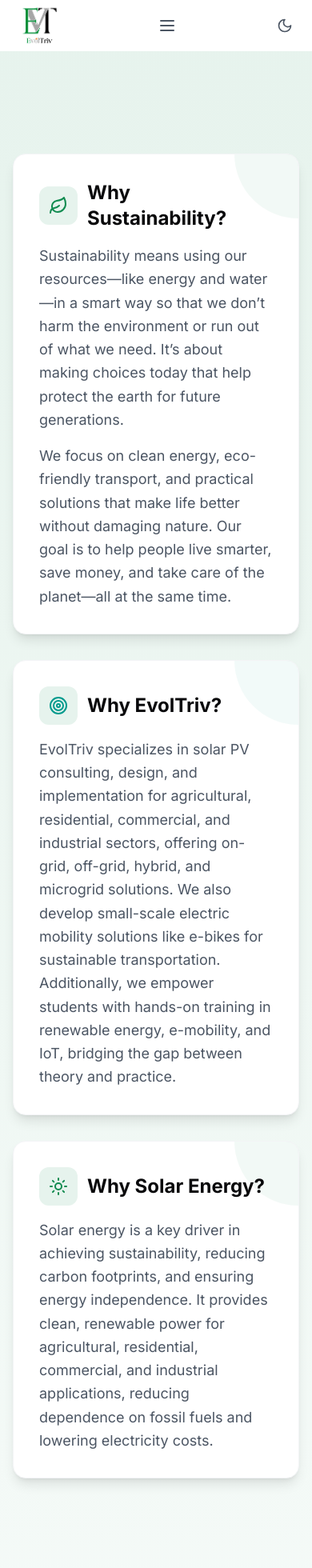
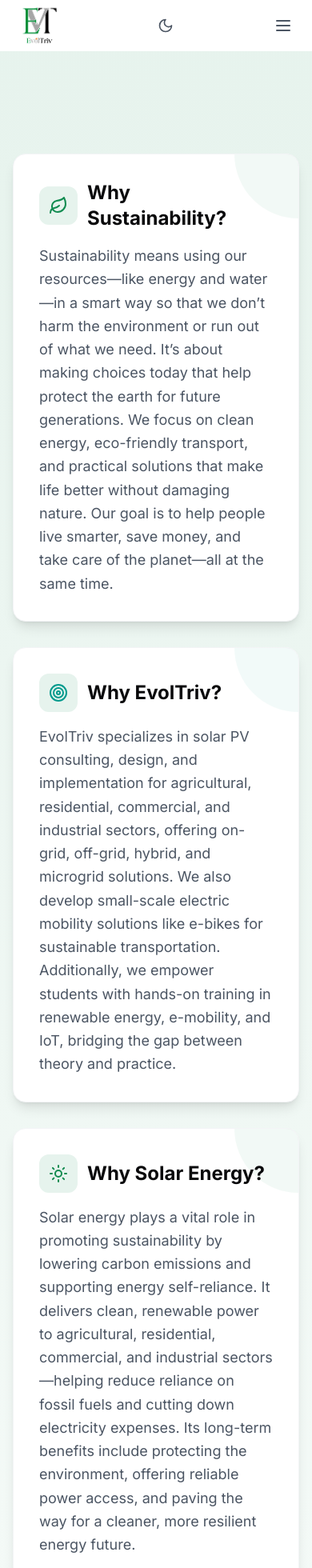
Before and after one commit to ashiii1/EvolTriv, a React (Vite) app in the folder client/: page /about in a window 390 px wide. Shown: the top 1960 px of the page at 80% size. Built offline with nearby package versions, Linux system fonts and the light colour scheme; a web font is replaced by a local one.

Commit message:
mobile view

```diff
--- a/client/src/components/Navbar.jsx
+++ b/client/src/components/Navbar.jsx
@@ -96,18 +96,27 @@
                 <img className="h-16 max-h-16 md:h-20 md:max-h-20" src={images.logo} alt="" />
               </Link>
             </motion.div>
-            <div className="flex items-center gap-4  ">
+
+
+ <div className="flex items-center gap-4 md:hidden order-last">
+
+
+
              <motion.button
     whileHover={{ scale: 1.1 }}
     whileTap={{ scale: 0.9 }}
     onClick={() => setIsOpen(!isOpen)}
-                className="md:hidden p-2  rounded-lg hover:bg-gray-100">
+    className="p-2 rounded-lg hover:bg-gray-100"
+  >
     {isOpen ? (
       <X className="w-6 h-6 text-gray-600 dark:text-white dark:hover:text-black" />
     ) : (
       <Menu className="w-6 h-6 text-gray-600 dark:text-white dark:hover:text-black" />
     )}
   </motion.button>
+
+
+
             </div>
             <div className="hidden md:flex md:items-center md:space-x-6">
               {navItems.map((item) => (
@@ -172,10 +181,10 @@
     whileHover={{ scale: 1.1 }}
     whileTap={{ scale: 0.9 }}
     onClick={() => setIsDark(!isDark)}
-              className="p-2 rounded-full  hover:bg-gray-100 dark:hover:bg-gray-700"
+    className="p-2 rounded-full hover:bg-gray-100 dark:hover:bg-gray-700"
   >
     {isDark ? (
-                <Sun className="w-5 h-5 text-gray-600 dark:text-yellow-400 " />
+      <Sun className="w-5 h-5 text-gray-600 dark:text-yellow-400" />
     ) : (
       <Moon className="w-5 h-5 text-gray-600 dark:text-white" />
     )}
--- a/client/src/components/home/ImageLayout.jsx
+++ b/client/src/components/home/ImageLayout.jsx
@@ -134,7 +134,6 @@
     src: "/assets/Images/banner3.jpg",
     text: [
       "Green Energy Solutions for Villages",
-      "Empowering Rural Life with Green Energy",
       "Renewable Energy for Factories",
     ],
   }, // Top Large Image
--- a/client/src/components/home/Services.jsx
+++ b/client/src/components/home/Services.jsx
@@ -35,19 +35,21 @@
     icon: Sun,
     title: "Solar Energy Solutions",
     description:
-      "Providing cost-effective, and highly efficient solar installations and maintenance services for residential, businesses, industries, and agriculture",
+      "Providing cost-effective, and highly efficient solar installations and maintenance services for residential, businesses, industries, and agriculture. From installation to decommissioning, we handle every step of your system's lifecycle with care, expertise, and reliability",
   },
   {
     icon: Zap,
     title: "Electric Mobility",
     description:
-      "Developing smart, and next generation electric bicycles for sustainable transportation",
+"Developing smart and next-generation electric mobility solutions for sustainable transportation. We design, build, and maintain electric vehicle infrastructure and mobility systems tailored for cities, businesses, and individuals.",
   },
   {
     icon: Users,
     title: "Student Consulting",
     description:
-      "Empowering students with hands-on and industry-driven learning experiences",
+"Empowering students with hands-on experience through real-world consulting projects and industry collaboration. We provide mentorship, resources, and opportunities for students to work on impactful solutions across diverse sectors. ",
+
+
   },
 ];
 
--- a/client/src/pages/AboutPage.jsx
+++ b/client/src/pages/AboutPage.jsx
@@ -315,11 +315,9 @@
           <h2 className="text-2xl dark:text-gray-200 font-bold">Why Sustainability?</h2>
         </div>
        <p className="text-gray-600 dark:text-gray-400 text-lg leading-relaxed">
-          Sustainability means using our resources—like energy and water—in a smart way so that we don’t harm the environment or run out of what we need. It’s about making choices today that help protect the earth for future generations.
+  Sustainability means using our resources—like energy and water—in a smart way so that we don’t harm the environment or run out of what we need. It’s about making choices today that help protect the earth for future generations. We focus on clean energy, eco-friendly transport, and practical solutions that make life better without damaging nature. Our goal is to help people live smarter, save money, and take care of the planet—all at the same time.
 </p>
-        <p className="text-gray-600 dark:text-gray-400 text-lg leading-relaxed mt-4">
-          We focus on clean energy, eco-friendly transport, and practical solutions that make life better without damaging nature. Our goal is to help people live smarter, save money, and take care of the planet—all at the same time.
-        </p>
+
       </div>
     </motion.div>
 
@@ -342,6 +340,8 @@
       <p className="text-gray-600 dark:text-gray-400 text-lg leading-relaxed">
   EvolTriv specializes in solar PV consulting, design, and implementation for agricultural, residential, commercial, and industrial sectors, offering on-grid, off-grid, hybrid, and microgrid solutions. We also develop small-scale electric mobility solutions like e-bikes for sustainable transportation. Additionally, we empower students with hands-on training in renewable energy, e-mobility, and IoT, bridging the gap between theory and practice.
 </p>
+
+
       </div>
     </motion.div>
   </div>
@@ -365,7 +365,7 @@
             <h2 className="text-2xl dark:text-gray-200 font-bold">Why Solar Energy?</h2>
           </div>
         <p className="text-gray-600 dark:text-gray-400 text-lg leading-relaxed">
-            Solar energy is a key driver in achieving sustainability, reducing carbon footprints, and ensuring energy independence. It provides clean, renewable power for agricultural, residential, commercial, and industrial applications, reducing dependence on fossil fuels and lowering electricity costs.
+  Solar energy plays a vital role in promoting sustainability by lowering carbon emissions and supporting energy self-reliance. It delivers clean, renewable power to agricultural, residential, commercial, and industrial sectors—helping reduce reliance on fossil fuels and cutting down electricity expenses. Its long-term benefits include protecting the environment, offering reliable power access, and paving the way for a cleaner, more resilient energy future.
 </p>
         </div>
       </motion.div>
@@ -442,8 +442,7 @@
       <div className=" mx-auto pb-12 dark:bg-[#00005c] text-center px-4 pt-24 bg-gradient-to-b from-[#118B50]/10 to-transparent ">
         <h2 className="text-3xl font-bold mb-6">Ready to Go</h2>
         <p className="text-gray-600 dark:text-gray-200 mb-8">
-  Join us in building a sustainable future, whether it’s renewable energy, e-bike technology, hands-
-on training or consulting, let’s work together to drive innovation and create a greener future.
+  Join us in building a sustainable future, whether it’s renewable energy, e-bike technology, hands-on training or consulting, let’s work together to drive innovation and create a sustainable future.
 </p>
 
 {/* <CompanyAddressComponent/> */}
```
Lines whose indentation alone changed are shown as unchanged.
